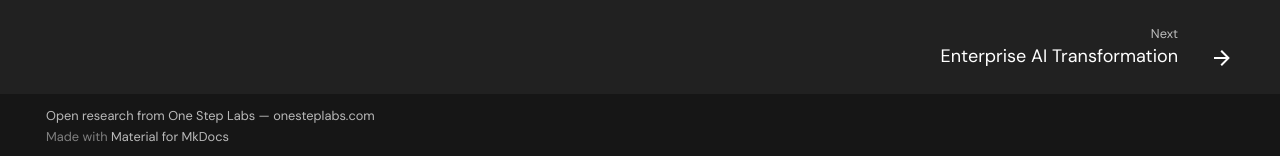
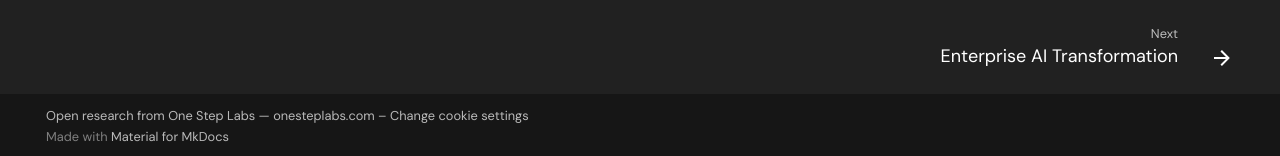
Before and after one commit to grandaha/knowledgeville, an MkDocs documentation site: the page built from published/index.md, in a window 1280 px wide and 1249 px high. Shown: the part 1090-1246 px from the top of the window. Built offline with MkDocs 1.6.1 and Material for MkDocs 9.7.7, drawn with Linux system fonts in a browser that asks for light colours; some web fonts are replaced; part of the change alters nothing that is shown.

```diff
--- a/mkdocs.yml
+++ b/mkdocs.yml
@@ -2,7 +2,9 @@ site_name: Knowledgeville
 site_description: Open research from One Step Labs on the things we find important, shared as a public OKF knowledge base.
 site_url: https://knowledge.onesteplabs.com/
 docs_dir: published
-copyright: Open research from One Step Labs — onesteplabs.com
+copyright: >-
+  Open research from One Step Labs — onesteplabs.com –
+  <a href="#__consent">Change cookie settings</a>
 
 theme:
   name: material
@@ -36,6 +38,20 @@ theme:
 extra_css:
   - assets/onesteplabs.css
 
+extra:
+  analytics:
+    provider: google
+    property: G-TG5RFLTYFT
+  consent:
+    title: Cookie consent
+    description: >-
+      We use cookies to measure the reach of our content and whether
+      readers find it useful. With your consent, you help us improve it.
+    actions:
+      - accept
+      - reject
+      - manage
+
 plugins:
   - search
   - awesome-pages
```
